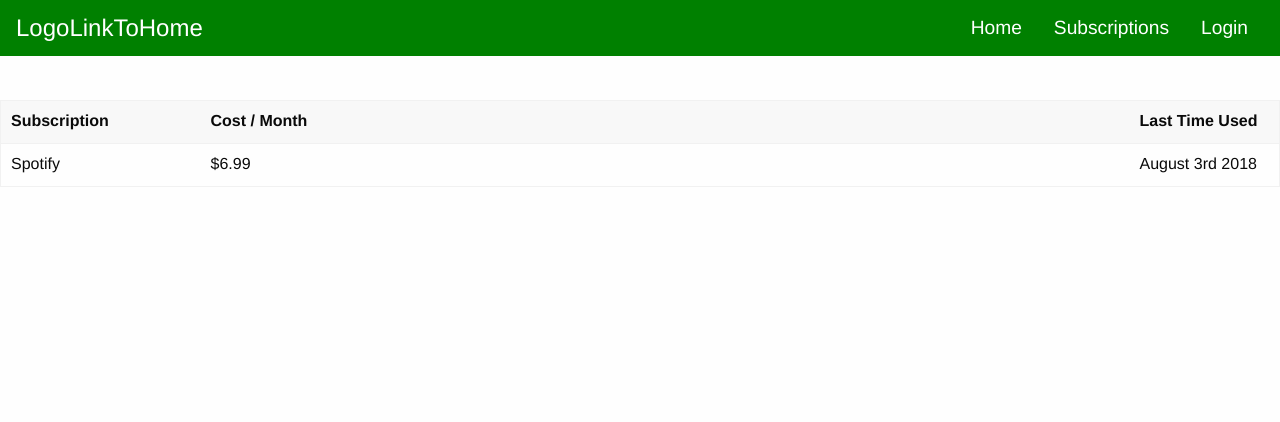
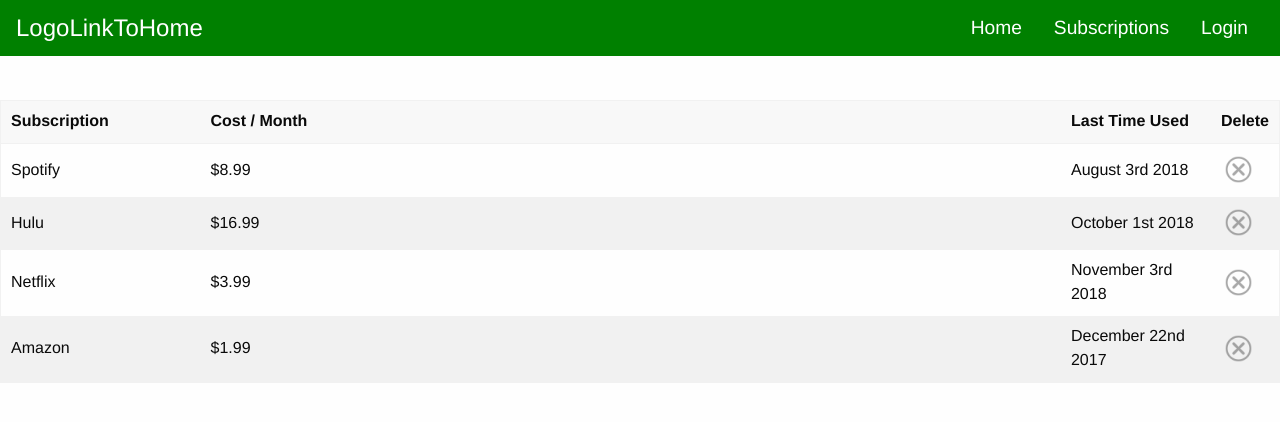
Before and after one commit to rkorkowski/madhacks, a React (Create React App) app in the folder frontend/: page /subscriptions in a window 1280 px wide. Shown: the top 422 px of the page. Built offline with nearby package versions, Linux system fonts and the light colour scheme.

Commit message:
able to delete subscriptions

```diff
--- a/frontend/src/App.css
+++ b/frontend/src/App.css
@@ -11,8 +11,22 @@
   height: 40vmin;
 }
 
-.more-info-logo {
+.delete-icon {
+  filter: grayscale(100%);
   opacity: 0.5;
+}
+.delete-icon:hover {
+  filter: none;
+  opacity: 1;
+}
+
+@keyframes logo-spin {
+  from {
+    transform: rotate(0deg);
+  }
+  to {
+    transform: rotate(360deg);
+  }
 }
 
 .App-header {
--- a/frontend/src/components/SubscriptionTable.js
+++ b/frontend/src/components/SubscriptionTable.js
@@ -18,10 +18,14 @@
                     <th width="200">Subscription</th>
                     <th>Cost / Month</th>
                     <th width="150">Last Time Used</th>
+                    <th width="50">Delete</th>
                   </tr>
                 </thead>
                 <tbody className = "sub-table-Body">
-                  <TableEntry name = "Spotify" cost = "$6.99" date = "August 3rd 2018"/>
+                  <TableEntry name = "Spotify" cost = "$8.99" date = "August 3rd 2018" id = "1"/>
+                  <TableEntry name = "Hulu" cost = "$16.99" date = "October 1st 2018" id = "2"/>
+                  <TableEntry name = "Netflix" cost = "$3.99" date = "November 3rd 2018"  id = "3"/>
+                  <TableEntry name = "Amazon" cost = "$1.99" date = "December 22nd 2017"  id = "4"/>
                 </tbody>
               </table>
         </div>
--- a/frontend/src/components/TableEntry.js
+++ b/frontend/src/components/TableEntry.js
@@ -1,12 +1,24 @@
 import React, { Component } from "react";
-
+import DeleteIcon from '../delete-icon.png';
 class TableEntry extends Component {
-  render() {
+render() {
+  var givenid = parseInt(this.props.id);
       return (
-        <tr>
+        <tr id = {givenid}>
           <td>{this.props.name}</td>
           <td>{this.props.cost}</td>
           <td>{this.props.date}</td>
+          <td><img src={DeleteIcon} className = "delete-icon" alt="delete icon" width = "35" onClick={
+            function(){
+            var confirmDeletion = window.confirm("Are you sure you want to delete this Subscription?");
+               if( confirmDeletion ){
+                  document.getElementById(givenid).parentNode.deleteRow(givenid-1);
+                  return true;
+                  //remove from subscriptionbox and remove from backend db
+               }
+            }
+          }/>
+          </td>
         </tr>
       );
     }
```
Also changed, not shown: frontend/src/components/confirmDeletion.js (added, +14 -0 lines), frontend/src/delete-icon.png (added).
